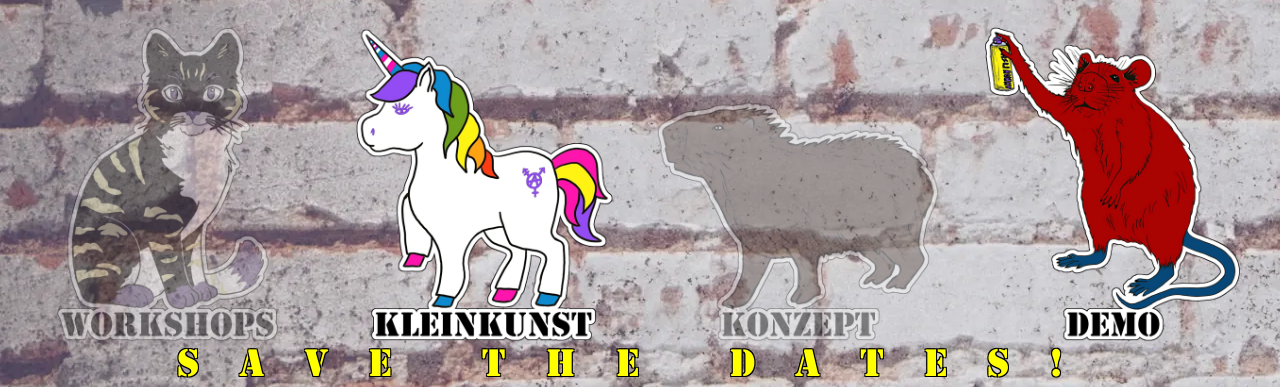
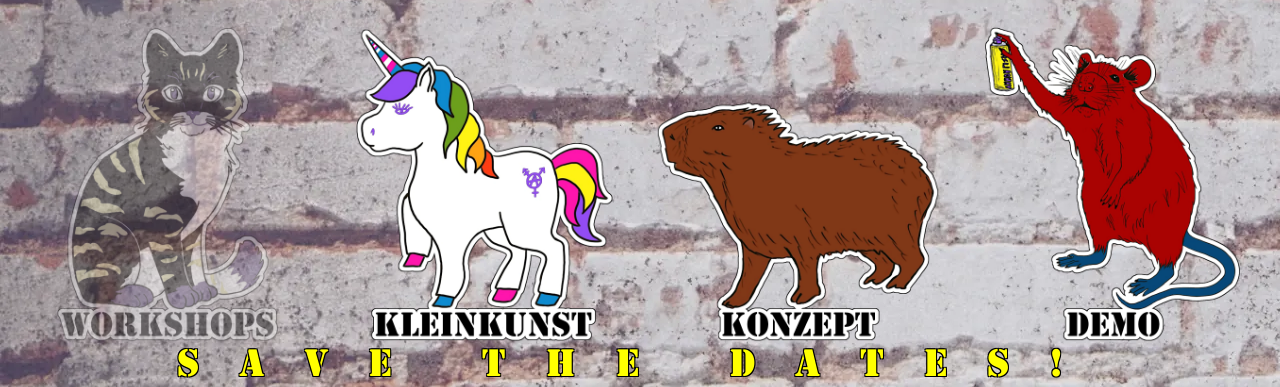
Before and after one commit to Nihilopia/qrcsd-mainz, a plain HTML site: page index.html in a window 1280 px wide. Shown: the part 413-800 px from the top of the page. Drawn offline with Linux system fonts and the light colour scheme.

Commit message:
Konzeptseite -> index.html

```diff
--- a/index.html
+++ b/index.html
@@ -18,7 +18,7 @@
   <div class="animals">
     <div><a href ="#"><img id="cat" src="./img/cat.webp" alt="Bildtext ist 'Workshops'. Bild ist eine comic Katze mit den Farben der Prideflagge von Nicht-Binär"/></a></div>
     <div><a href ="./kunstlyaufruf.html"><img id="unicorn" src="./img/unicorn.webp" alt="Bildtext ist 'Kleinkunst'. Bild ist ein weißes comic Einhorn mit Horn in Trans farben, Mähne in Regenbogenfarben, die rechten Hufen rosa, die linken Hufen Blau und Schweif in rosa, gelb und lila mit Trans-Anarchie Symbol in lila auf dem Schenkel oben."/></a></div>
-    <div><a href ="#"><img id="capybara" src="./img/capybara.webp" alt="Bildtext ist 'Konzept'. Bild ist ein ein braunes Capybara im Comicstil"/></a></div>
+    <div><a href ="./konzept.html"><img id="capybara" src="./img/capybara.webp" alt="Bildtext ist 'Konzept'. Bild ist ein ein braunes Capybara im Comicstil"/></a></div>
     <div><a href ="./demo.html"><img id="rat" src="./img/rat.webp" alt="Bildtext ist 'Demo'. Bild ist eine comic Ratte die aufrecht steht und eine Sprühflasche in der Hand hat. Der Körper der Ratte ist Rot, die Füße und der Schwanz sind blau"/></a></div>
   </div>
   <p class="inprogress" id="ip2">Save the dates!</p>
--- a/style.css
+++ b/style.css
@@ -86,13 +86,6 @@ body {
 #capybara {
   color: black;
   width: 18em;
-  -webkit-filter: grayscale(75%);
-  -moz-filter: grayscale(75%);
-  -o-filter: grayscale(75%);
-  -ms-filter: grayscale(75%);
-  filter: grayscale(75%);
-  opacity: 0.4;
-  filter: alpha(opacity=40);
 }
 
 #rat {
```
